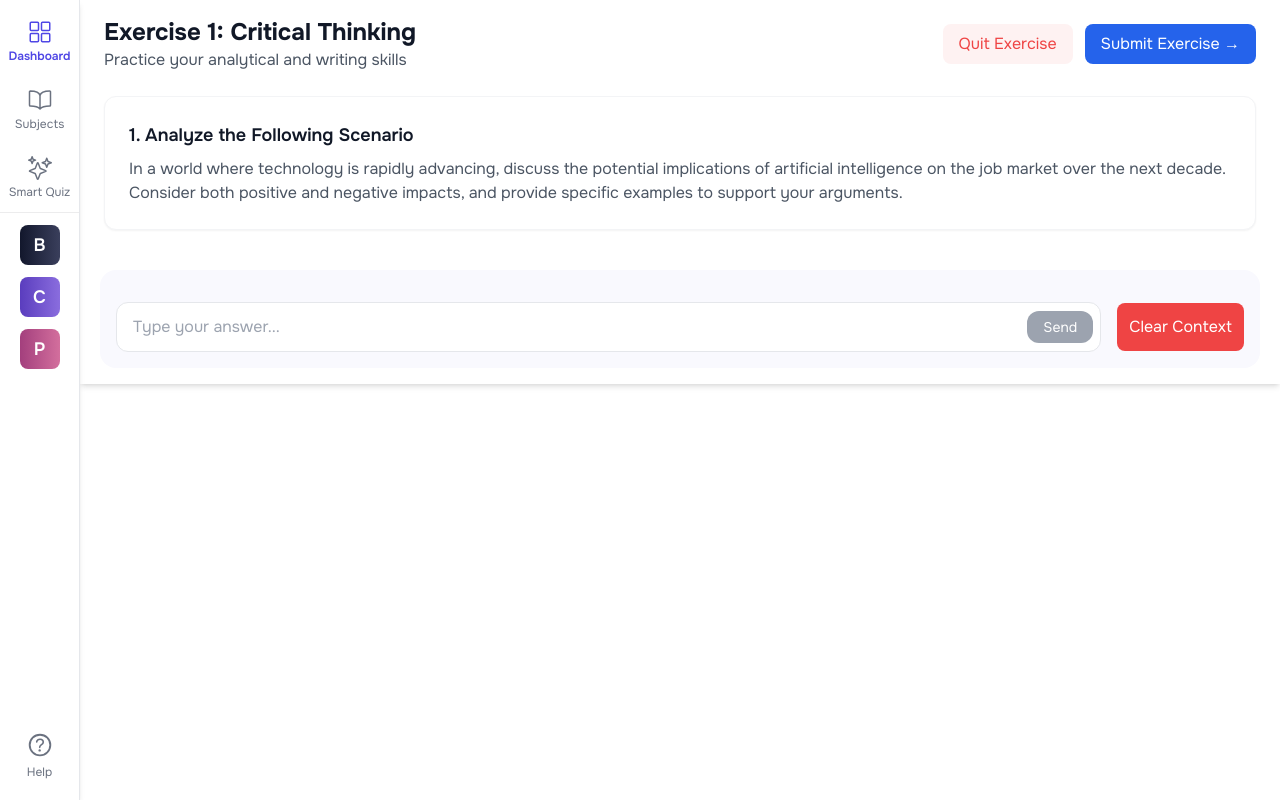
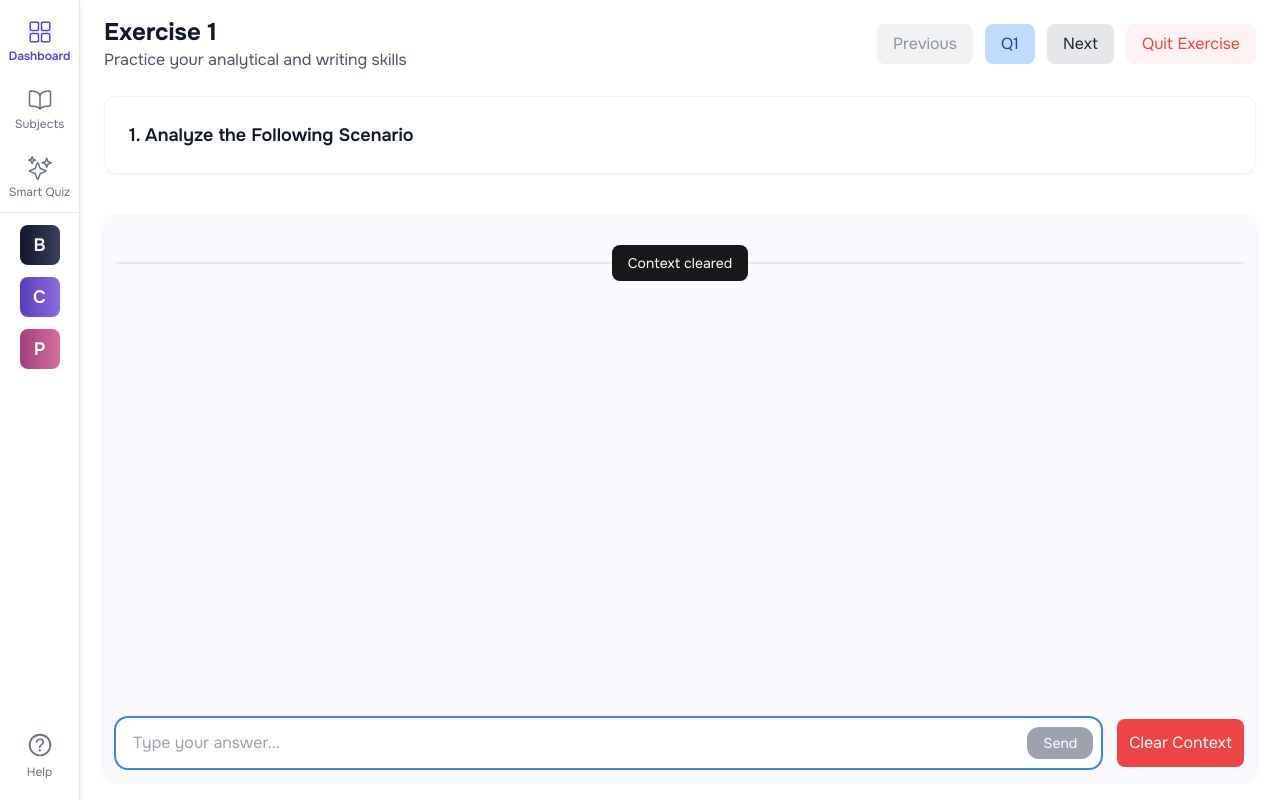
Before and after one commit to BryanMelvison/KGV-AI-Tutor, a Next.js app in the folder frontend/: page /exercise-chat in a window 1280 px wide. Both pictures are taken after a click on the button "Clear Context". Built offline with nearby package versions, Linux system fonts and the light colour scheme.

Commit message:
Fixed AI & Exercise Chat UI (#16)
* height full

* clear context ui for ai chat

* exercise chat ui fix

* exercise chat header actions: prev, select, next

```diff
--- a/frontend/src/app/exercise-chat/page.tsx
+++ b/frontend/src/app/exercise-chat/page.tsx
@@ -4,21 +4,20 @@ import ExerciseChat from "@/components/chat/ExerciseChat";
 
 export default function ExerciseChatPage() {
   const exerciseData = {
-    title: "Exercise 1: Critical Thinking",
+    title: "Exercise 1",
     subtitle: "Practice your analytical and writing skills",
-    question: {
-      number: "1",
-      title: "Analyze the Following Scenario",
-      description:
-        "In a world where technology is rapidly advancing, discuss the potential implications of artificial intelligence on the job market over the next decade. Consider both positive and negative impacts, and provide specific examples to support your arguments.",
-    },
+    questions: [
+      { number: "1", title: "Analyze the Following Scenario" },
+      { number: "2", title: "Identify Key Issues in the Case" },
+      { number: "3", title: "Propose a Solution and Justify Your Answer" },
+    ],
   };
 
   return (
     <ExerciseChat
       title={exerciseData.title}
       subtitle={exerciseData.subtitle}
-      question={exerciseData.question}
+      questions={exerciseData.questions}
     />
   );
 }
--- a/frontend/src/app/layout.tsx
+++ b/frontend/src/app/layout.tsx
@@ -22,11 +22,11 @@ export default function RootLayout({
 }>) {
   return (
     <html lang="en" className={`${onest.variable} h-full`}>
-      <body className="font-onest">
+      <body className="font-onest bg-white">
         <SmartQuizProvider>
           <NavBar />
 
-          <main className="flex-1 pl-20">{children}</main>
+          <main className="flex-1 pl-20 h-full">{children}</main>
         </SmartQuizProvider>
       </body>
     </html>
--- a/frontend/src/components/chat/AIChat.tsx
+++ b/frontend/src/components/chat/AIChat.tsx
@@ -8,6 +8,7 @@ import { AIResponse, clearMemory } from "@/api/chatApi";
 const AIChat = () => {
   const [messages, setMessages] = useState<Message[]>([]);
   const [isLoading, setIsLoading] = useState(false);
+  const [showClearMessage, setShowClearMessage] = useState(false);
 
   const handleSend = async (message: string) => {
     setIsLoading(true);
@@ -24,25 +25,43 @@ const AIChat = () => {
   };
 
   const handleClear = async () => {
+    setShowClearMessage(true);
     try {
       await clearMemory();
-      setMessages((prev) => [
-        ...prev,
-        { text: "Chat has been cleared", sender: "assistant" },
-      ]);
     } catch (error) {
       console.error("Error clearing chat:", error);
     }
+    setTimeout(() => {
+      setShowClearMessage(false);
+    }, 2000);
   };
+
+  const headerContent = (
+    <>
+      {showClearMessage && (
+        <div
+          className="fixed top-0 left-0 right-0 bg-zinc-900 text-white text-center py-2 transition-all duration-300"
+          style={{
+            zIndex: 1000,
+          }}
+        >
+          Context cleared
+        </div>
+      )}
+      <div>
+        <h2 className="text-2xl font-semibold text-[#17171F]">AI Chat</h2>
+        <p className="text-gray-500">Chat with our AI assistant</p>
+      </div>
+    </>
+  );
 
   return (
     <ChatContainer
-      title="AI Chat"
-      description="Chat with our AI assistant"
       messages={messages}
       isLoading={isLoading}
       onSend={handleSend}
       onClear={handleClear}
+      headerContent={headerContent}
     />
   );
 };
--- a/frontend/src/components/chat/ChatContainer.tsx
+++ b/frontend/src/components/chat/ChatContainer.tsx
@@ -1,7 +1,8 @@
+"use client";
+
 import { Message } from "@/interfaces/Message";
 import Messages from "../Messages";
-import ChatInput from "./ChatInput";
-import { useCallback, useEffect, useRef } from "react";
+import { useCallback, useEffect, useRef, useState } from "react";
 
 interface ChatContainerProps {
   title?: string;
@@ -29,16 +30,77 @@ const ChatContainer = ({
   inputPlaceholder = "Type your message...",
 }: ChatContainerProps) => {
   const messagesEndRef = useRef<HTMLDivElement>(null);
+  const inputRef = useRef<HTMLInputElement>(null);
+  const [inputValue, setInputValue] = useState("");
+  const [breaklines, setBreaklines] = useState<number[]>([]);
 
   const scrollToBottom = useCallback(() => {
     messagesEndRef.current?.scrollIntoView({ behavior: "smooth" });
   }, []);
 
   useEffect(() => {
-    if (messages.length > 0) {
+    if (messages.length > 0 || breaklines.length > 0) {
       scrollToBottom();
     }
-  }, [messages, scrollToBottom]);
+    if (inputRef.current) {
+      inputRef.current.focus();
+    }
+  }, [messages, breaklines, scrollToBottom]);
+
+  const handleSubmit = () => {
+    if (inputValue.trim() && !isLoading) {
+      onSend(inputValue);
+      setInputValue("");
+    }
+  };
+
+  const handleClear = () => {
+    if (onClear) {
+      setBreaklines((prev) => [...prev, messages.length]);
+      onClear();
+    }
+  };
+
+  const renderMessages = () => {
+    let result = [];
+    let lastBreakIndex = 0;
+
+    messages.forEach((message, index) => {
+      if (breaklines.includes(lastBreakIndex)) {
+        result.push(
+          <div key={`break-${lastBreakIndex}`} className="my-8 relative">
+            <div className="border-t border-gray-200 flex-grow"></div>
+            <div className="absolute inset-0 flex justify-center items-center">
+              <span className="bg-zinc-900 text-white px-4 py-2 rounded-lg text-sm">
+                Context cleared
+              </span>
+            </div>
+            <div className="border-t border-gray-200 flex-grow"></div>
+          </div>
+        );
+      }
+      result.push(<Messages key={index} messages={[message]} />);
+      lastBreakIndex = index + 1;
+    });
+
+    // final breakline if it exists
+    if (breaklines.includes(messages.length)) {
+      result.push(
+        <div key={`break-${messages.length}`} className="my-8 relative">
+          <div className="border-t border-gray-200 flex-grow"></div>
+          <div className="absolute inset-0 flex justify-center items-center">
+            <span className="bg-zinc-900 text-white px-4 py-2 rounded-lg text-sm">
+              Context cleared
+            </span>
+          </div>
+          <div className="border-t border-gray-200 flex-grow"></div>
+        </div>
+      );
+    }
+
+    return result;
+  };
+
   return (
     <div className="h-full flex flex-col bg-white py-4 shadow-md">
       {/* Header Section */}
@@ -63,17 +125,42 @@ const ChatContainer = ({
       {/* Chat Section */}
       <div className="flex-1 flex flex-col bg-[#F9F9FE] mx-5 p-4 rounded-2xl min-h-0">
         <div className="flex-1 overflow-y-auto">
-          <Messages messages={messages} />
+          {renderMessages()}
           <div ref={messagesEndRef} />
         </div>
         <div className="flex-shrink-0">
-          <ChatInput
-            onSend={onSend}
-            onClear={onClear}
-            isLoading={isLoading}
-            submitButtonText={submitButtonText}
-            placeholder={inputPlaceholder}
-          />
+          <div>
+            <div className="w-full mx-auto flex items-center">
+              <div className="relative flex-grow">
+                <input
+                  ref={inputRef}
+                  type="text"
+                  value={inputValue}
+                  onChange={(e) => setInputValue(e.target.value)}
+                  onKeyDown={(e) => e.key === "Enter" && handleSubmit()}
+                  placeholder={inputPlaceholder}
+                  disabled={isLoading}
+                  className="w-full px-4 py-3 text-[#17171F] rounded-xl border bg-white focus:outline-none focus:ring-2 focus:ring-blue-500 focus:border-transparent pr-24 disabled:bg-gray-50 disabled:cursor-not-allowed"
+                />
+                <button
+                  onClick={handleSubmit}
+                  disabled={isLoading || !inputValue.trim()}
+                  className="absolute right-2 top-1/2 transform -translate-y-1/2 px-4 py-1.5 bg-blue-500 text-white rounded-xl hover:bg-blue-600 transition-colors text-sm disabled:bg-gray-400 disabled:cursor-not-allowed"
+                >
+                  {submitButtonText}
+                </button>
+              </div>
+              {onClear && (
+                <button
+                  onClick={handleClear}
+                  className="ml-4 p-3 rounded-lg text-white bg-red-500 hover:bg-red-600"
+                  title="Clear chat history"
+                >
+                  Clear Context
+                </button>
+              )}
+            </div>
+          </div>
         </div>
       </div>
     </div>
--- a/frontend/src/components/chat/ChatInput.tsx
+++ /dev/null
@@ -1,60 +0,0 @@
-import { useState } from "react";
-
-interface ChatInputProps {
-  onSend: (message: string) => void;
-  onClear?: () => void;
-  isLoading: boolean;
-  submitButtonText?: string;
-  placeholder?: string;
-}
-
-const ChatInput = ({
-  onSend,
-  onClear,
-  isLoading,
-  submitButtonText = "Send",
-  placeholder = "Type your message...",
-}: ChatInputProps) => {
-  const [inputValue, setInputValue] = useState("");
-
-  const handleSubmit = () => {
-    if (inputValue.trim() && !isLoading) {
-      onSend(inputValue);
-      setInputValue("");
-    }
-  };
-
-  return (
-    <div>
-      <div className="w-full mx-auto flex items-center">
-        <div className="relative flex-grow">
-          <input
-            type="text"
-            value={inputValue}
-            onChange={(e) => setInputValue(e.target.value)}
-            onKeyDown={(e) => e.key === "Enter" && handleSubmit()}
-            placeholder={placeholder}
-            disabled={isLoading}
-            className="w-full px-4 py-3 text-[#17171F] rounded-xl border bg-white focus:outline-none focus:ring-2 focus:ring-blue-500 focus:border-transparent pr-24 disabled:bg-gray-50 disabled:cursor-not-allowed"
-          />
-          <button
-            onClick={handleSubmit}
-            disabled={isLoading || !inputValue.trim()}
-            className="absolute right-2 top-1/2 transform -translate-y-1/2 px-4 py-1.5 bg-blue-500 text-white rounded-xl hover:bg-blue-600 transition-colors text-sm disabled:bg-gray-400 disabled:cursor-not-allowed"
-          >
-            {submitButtonText}
-          </button>
-        </div>
-        <button
-          onClick={onClear}
-          className="ml-4 p-3 rounded-lg bg-red-500 hover:bg-red-600"
-          title="Clear chat history"
-        >
-          Clear Context
-        </button>
-      </div>
-    </div>
-  );
-};
-
-export default ChatInput;
--- a/frontend/src/components/chat/ExerciseChat.tsx
+++ b/frontend/src/components/chat/ExerciseChat.tsx
@@ -1,45 +1,78 @@
-import { useState } from "react";
+"use client";
+
+import React, { useState } from "react";
+import ChatContainer from "./ChatContainer";
 import { Message } from "@/interfaces/Message";
-import ChatContainer from "./ChatContainer";
+
+interface Question {
+  number: string;
+  title: string;
+}
 
 interface ExerciseChatProps {
   title: string;
   subtitle: string;
-  question: {
-    number: string;
-    title: string;
-    description: string;
-  };
+  questions: Question[];
 }
 
-const ExerciseChat = ({ title, subtitle, question }: ExerciseChatProps) => {
-  const [messages, setMessages] = useState<Message[]>([]);
+const ExerciseChat = ({ title, subtitle, questions }: ExerciseChatProps) => {
+  const [currentQuestionIndex, setCurrentQuestionIndex] = useState(0);
+  const [chatHistories, setChatHistories] = useState<{
+    [key: number]: Message[];
+  }>({});
   const [isLoading, setIsLoading] = useState(false);
+  const [isSelectorOpen, setIsSelectorOpen] = useState(false);
 
-  const handleSubmit = (message: string) => {
+  const currentQuestion = questions[currentQuestionIndex];
+  const messages = chatHistories[currentQuestionIndex] || [];
+
+  const handleSend = (message: string) => {
+    if (!message.trim()) return;
     setIsLoading(true);
-    setMessages((prev) => [...prev, { text: message, sender: "user" }]);
+    setChatHistories((prev) => ({
+      ...prev,
+      [currentQuestionIndex]: [
+        ...(prev[currentQuestionIndex] || []),
+        { text: message, sender: "user" },
+      ],
+    }));
 
-    // Mock AI response
     setTimeout(() => {
-      setMessages((prev) => [
+      setChatHistories((prev) => ({
         ...prev,
+        [currentQuestionIndex]: [
+          ...prev[currentQuestionIndex],
           { text: "This is a sample AI response.", sender: "assistant" },
-      ]);
+        ],
+      }));
       setIsLoading(false);
     }, 1000);
   };
 
-  const actions = (
-    <>
-      <button className="px-4 py-2 text-red-500 bg-red-50 rounded-lg hover:bg-red-100 transition-colors">
-        Quit Exercise
-      </button>
-      <button className="px-4 py-2 text-white bg-blue-600 rounded-lg hover:bg-blue-700 transition-colors">
-        Submit Exercise →
-      </button>
-    </>
-  );
+  const handleClear = () => {
+    setChatHistories((prev) => ({ ...prev, [currentQuestionIndex]: [] }));
+  };
+
+  const goToPrevious = () => {
+    if (currentQuestionIndex > 0)
+      setCurrentQuestionIndex(currentQuestionIndex - 1);
+  };
+
+  const goToNext = () => {
+    if (currentQuestionIndex < questions.length - 1)
+      setCurrentQuestionIndex(currentQuestionIndex + 1);
+  };
+
+  const openSelector = () => {
+    setIsSelectorOpen(true);
+  };
+
+  const selectQuestion = (index: number) => {
+    setCurrentQuestionIndex(index);
+    setIsSelectorOpen(false);
+  };
+
+  const isCompleted = messages.length > 0;
 
   const headerContent = (
     <>
@@ -48,27 +81,97 @@ const ExerciseChat = ({ title, subtitle, question }: ExerciseChatProps) => {
           <h1 className="text-2xl font-bold text-gray-900">{title}</h1>
           <p className="text-gray-600">{subtitle}</p>
         </div>
-        <div className="flex gap-3">{actions}</div>
+        <div className="flex gap-3">
+          <button
+            onClick={goToPrevious}
+            disabled={currentQuestionIndex === 0}
+            className="px-4 py-2 bg-gray-200 text-gray-800 rounded-lg disabled:opacity-50"
+          >
+            Previous
+          </button>
+          <button
+            onClick={openSelector}
+            className="px-4 py-2 bg-blue-200 text-blue-800 rounded-lg"
+          >
+            Q{currentQuestion.number} {isCompleted ? "(Done)" : ""}
+          </button>
+          <button
+            onClick={goToNext}
+            disabled={currentQuestionIndex === questions.length - 1}
+            className="px-4 py-2 bg-gray-200 text-gray-800 rounded-lg disabled:opacity-50"
+          >
+            Next
+          </button>
+          <button className="px-4 py-2 text-red-500 bg-red-50 rounded-lg hover:bg-red-100 transition-colors">
+            Quit Exercise
+          </button>
+        </div>
       </div>
 
       <div className="bg-white rounded-xl p-6 mb-6 shadow-sm border border-gray-100">
-        <h2 className="text-lg font-semibold mb-2 text-gray-900">
-          {question.number}. {question.title}
+        <h2 className="text-lg font-semibold text-gray-900">
+          {currentQuestion.number}. {currentQuestion.title}
         </h2>
-        <p className="text-gray-600">{question.description}</p>
       </div>
     </>
   );
 
   return (
+    <>
       <ChatContainer
         messages={messages}
         isLoading={isLoading}
-      onSend={handleSubmit}
+        onSend={handleSend}
+        onClear={handleClear}
+        headerContent={headerContent}
         submitButtonText="Send"
-      headerContent={headerContent}
         inputPlaceholder="Type your answer..."
       />
+
+      {/* Question Selector Modal */}
+      {isSelectorOpen && (
+        <div className="fixed inset-0 bg-gray-900 bg-opacity-50 flex justify-center items-center">
+          <div className="bg-white p-6 rounded-lg shadow-lg w-96">
+            <h2 className="text-lg font-bold mb-4 text-gray-900">
+              Select a Question
+            </h2>
+            <div className="grid grid-cols-5 gap-2">
+              {questions.map((question, index) => {
+                const isCompleted = chatHistories[index]?.length > 0;
+                const isActive = index === currentQuestionIndex;
+
+                return (
+                  <div
+                    key={question.number}
+                    className={`relative w-12 h-12 flex items-center justify-center rounded-md text-sm font-semibold cursor-pointer border
+                      ${
+                        isCompleted
+                          ? "bg-green-500 text-white border-green-600"
+                          : "bg-white text-gray-900 border-gray-300"
+                      }
+                      ${isActive ? "ring-2 ring-blue-500" : ""}
+                    `}
+                    onClick={() => selectQuestion(index)}
+                  >
+                    {question.number}
+                  </div>
+                );
+              })}
+            </div>
+
+            {/* Modal Actions */}
+            <div className="mt-4 flex justify-end">
+              <button
+                onClick={() => setIsSelectorOpen(false)}
+                className="px-4 py-2 bg-gray-300 text-gray-800 rounded-lg"
+              >
+                Close
+              </button>
+            </div>
+          </div>
+        </div>
+      )}
+    </>
   );
 };
 
```
Lines whose indentation alone changed are shown as unchanged.
